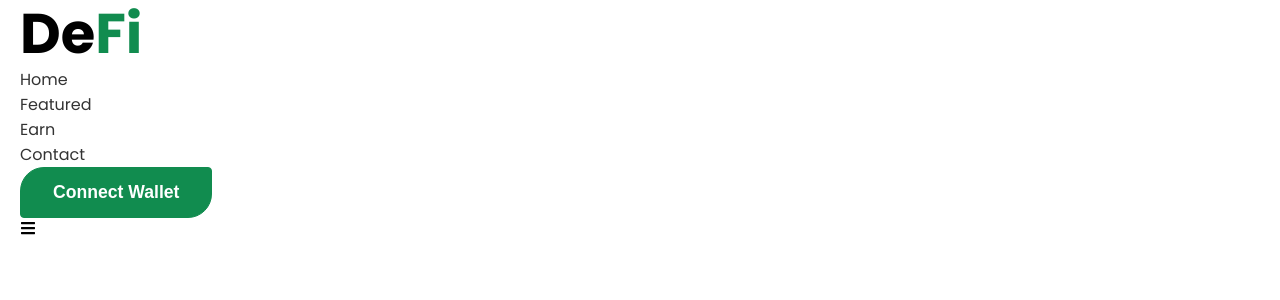
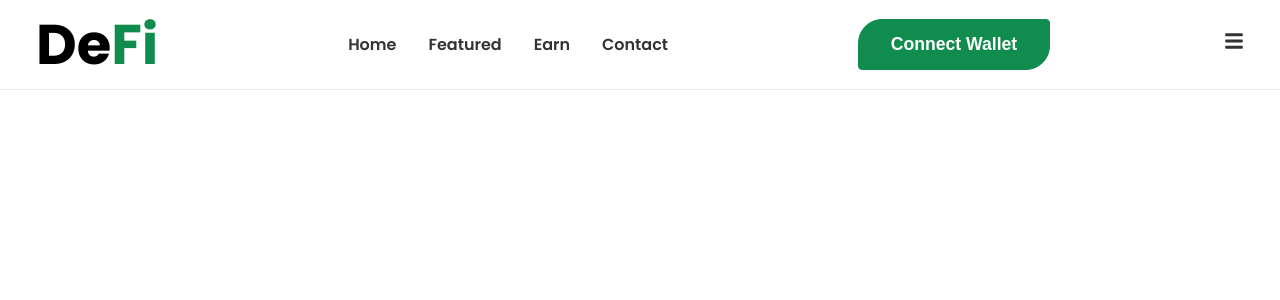
Before and after one commit to bubandrei/deficrypto, a React (Create React App) app: page / in a window 1280 px wide. Shown: the top 300 px of the page. Built offline with nearby package versions, Linux system fonts and the light colour scheme.

Commit message:
css navbar

```diff
--- a/src/components/Navbar.css
+++ b/src/components/Navbar.css
@@ -0,0 +1,30 @@
+.header{
+    width: 100%;
+    height: 90px;
+    border-bottom: 1px solid #eee;
+    position: sticky;
+    top: 0;
+    left: 0;
+    z-index: 10;
+}
+.header .container{
+    display: flex;
+    justify-content: space-between;
+    align-items: center;
+    height: 100%;
+    padding: 1rem;
+}
+.colors{
+    color: var(--primary);
+}
+.nav-menu{
+    display: flex;
+}
+.nav-menu li{
+    padding: 0 1rem;
+}
+.nav-menu a{
+    font-size: 1rem;
+font-weight: 600;
+color: #333;
+}
--- a/src/components/Navbar.js
+++ b/src/components/Navbar.js
@@ -26,7 +26,7 @@ const Navbar = () => {
                     <button className="btn">Connect Wallet</button>
                 </div>
                 <div className="hamburger">
-                    <FaBars/>
+                    <FaBars size={20} style={{color:'#333'}}/>
                 </div>
             </div>
 
```
